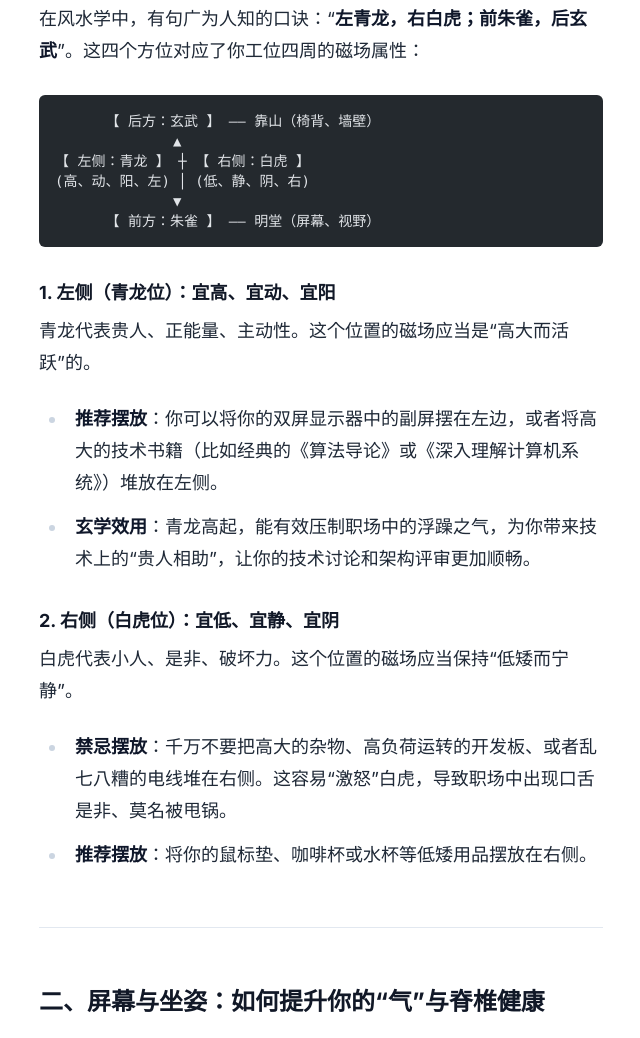
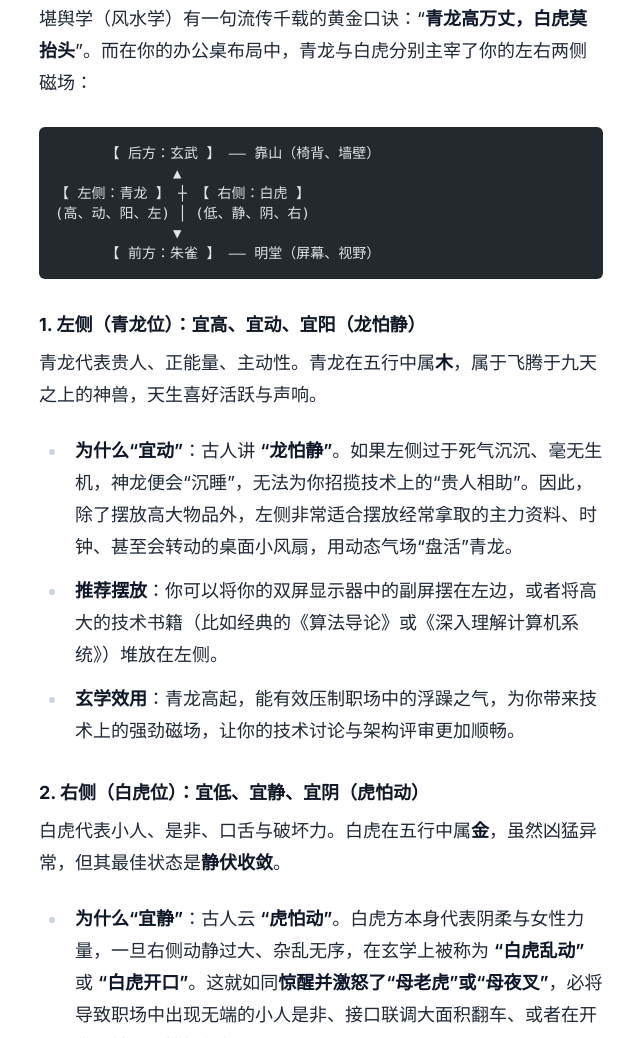
Before and after one commit to bat9527/blog, an Astro site: page /programmer-desk-fengshui in a window 1280 px wide. Shown: the part 1762-2800 px from the top of the page, without its empty margins (299-939 px from the left). Built offline with nearby package versions, Linux system fonts and the light colour scheme; Astro itself is replaced by a stand-in of ours; code samples lack their colours.

Commit message:
docs: enrich desk fengshui article with precise left-right yin-yang flow

````diff
--- a/src/content/blog/programmer-desk-fengshui.md
+++ b/src/content/blog/programmer-desk-fengshui.md
@@ -29,7 +29,7 @@ featured: true
 
 ### 一、左青龙，右白虎：工位的绝对磁场分布
 
-在风水学中，有句广为人知的口诀：“**左青龙，右白虎；前朱雀，后玄武**”。这四个方位对应了你工位四周的磁场属性：
+堪舆学（风水学）有一句流传千载的黄金口诀：“**青龙高万丈，白虎莫抬头**”。而在你的办公桌布局中，青龙与白虎分别主宰了你的左右两侧磁场：
 
 ```
       【 后方：玄武 】 —— 靠山（椅背、墙壁）
@@ -40,15 +40,17 @@ featured: true
       【 前方：朱雀 】 —— 明堂（屏幕、视野）
 ```
 
-#### 1. 左侧（青龙位）：宜高、宜动、宜阳
-青龙代表贵人、正能量、主动性。这个位置的磁场应当是“高大而活跃”的。
+#### 1. 左侧（青龙位）：宜高、宜动、宜阳（龙怕静）
+青龙代表贵人、正能量、主动性。青龙在五行中属**木**，属于飞腾于九天之上的神兽，天生喜好活跃与声响。
+- **为什么“宜动”**：古人讲 **“龙怕静”**。如果左侧过于死气沉沉、毫无生机，神龙便会“沉睡”，无法为你招揽技术上的“贵人相助”。因此，除了摆放高大物品外，左侧非常适合摆放经常拿取的主力资料、时钟、甚至会转动的桌面小风扇，用动态气场“盘活”青龙。
 - **推荐摆放**：你可以将你的双屏显示器中的副屏摆在左边，或者将高大的技术书籍（比如经典的《算法导论》或《深入理解计算机系统》）堆放在左侧。
-- **玄学效用**：青龙高起，能有效压制职场中的浮躁之气，为你带来技术上的“贵人相助”，让你的技术讨论和架构评审更加顺畅。
+- **玄学效用**：青龙高起，能有效压制职场中的浮躁之气，为你带来技术上的强劲磁场，让你的技术讨论与架构评审更加顺畅。
 
-#### 2. 右侧（白虎位）：宜低、宜静、宜阴
-白虎代表小人、是非、破坏力。这个位置的磁场应当保持“低矮而宁静”。
-- **禁忌摆放**：千万不要把高大的杂物、高负荷运转的开发板、或者乱七八糟的电线堆在右侧。这容易“激怒”白虎，导致职场中出现口舌是非、莫名被甩锅。
-- **推荐摆放**：将你的鼠标垫、咖啡杯或水杯等低矮用品摆放在右侧。
+#### 2. 右侧（白虎位）：宜低、宜静、宜阴（虎怕动）
+白虎代表小人、是非、口舌与破坏力。白虎在五行中属**金**，虽然凶猛异常，但其最佳状态是**静伏收敛**。
+- **为什么“宜静”**：古人云 **“虎怕动”**。白虎方本身代表阴柔与女性力量，一旦右侧动静过大、杂乱无序，在玄学上被称为 **“白虎乱动”** 或 **“白虎开口”**。这就如同**惊醒并激怒了“母老虎”或“母夜叉”**，必将导致职场中出现无端的小人是非、接口联调大面积翻车、或者在开会时被人无情挑刺与甩锅。
+- **禁忌摆放**：千万不要把高大的杂物、高负荷运转的开发板、甚至缠绕复杂的电线堆在右侧。这容易“惊扰”白虎。
+- **推荐摆放**：将你的鼠标垫、咖啡杯或水杯等低矮用品摆放在右侧，保持右侧的绝对整洁与空无一物，给白虎“顺毛”，相安无事。
 
 ---
 
````
